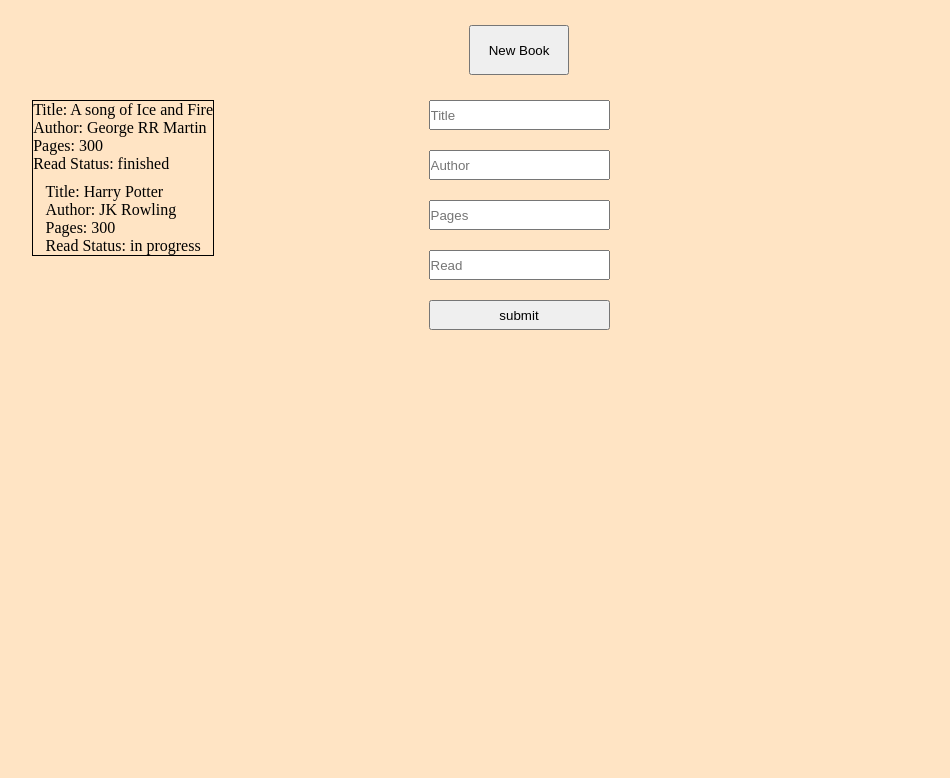
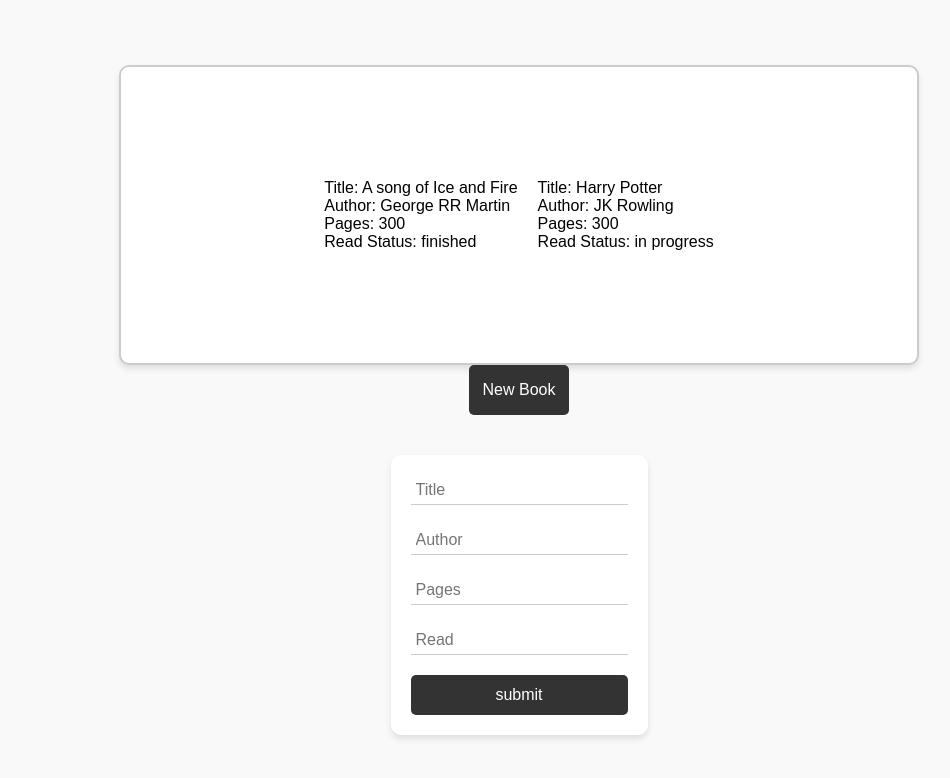
Before and after one commit to Vukipoo/TOP_library, a plain HTML site: page index.html in a window 1280 px wide. Both pictures are taken after a click on the button "New Book". Shown: the whole page, without its empty margins (121-1071 px from the left). Drawn offline with Linux system fonts and the light colour scheme.

Commit message:
update styling

```diff
--- a/style.css
+++ b/style.css
@@ -1,47 +1,96 @@
-*{
+
+* {
     margin: 0;
     padding: 0;
     box-sizing: border-box;
   }
 
-body{
+  body {
+    background-color: #f9f9f9;
+    font-family: Arial, sans-serif;
     display: flex;
+    flex-direction: column;
     justify-content: center;
     align-items: center;
-    background-color:bisque;
+    height: 100vh;
   }
 
-.book-catalog{
+  .book-catalog {
     display: flex;
+    flex-wrap: wrap;
     justify-content: center;
     align-items: center;
-    flex-direction: column;
-    gap: 10px;
-    border: 1px solid black;
-    position: absolute;
-    top: 100px;
-    right: 945px
+    gap: 20px;
+    border: 2px solid #ccc;
+    padding: 20px;
+    border-radius: 10px;
+    width: 80%;
+    max-width: 800px;
+    height: 300px;
+    background-color: #fff;
+    box-shadow: 0 4px 6px rgba(0, 0, 0, 0.1);
   }
 
-.book-form{
+  .book-form {
     display: flex;
     flex-direction: column;
     gap: 20px;
-    position: absolute;
-    top: 100px
+    margin-top: 20px;
+    background-color: #fff;
+    border-radius: 10px;
+    padding: 20px;
+    box-shadow: 0 4px 6px rgba(0, 0, 0, 0.1);
   }
 
-.book-form input{
-    height: 30px
+  .book-form input {
+    height: 30px;
+    padding: 5px;
+    font-size: 16px;
+    border: none;
+    border-bottom: 1px solid #ccc;
+  }
+
+  .book-form input:focus {
+    outline: none;
   }
 
   .book-form button {
-    height: 30px
+    height: 40px;
+    border: none;
+    background-color: #333;
+    color: #fff;
+    font-size: 16px;
+    border-radius: 5px;
+    cursor: pointer;
   }
 
   .new-book-btn {
-    margin-top: 25px;
+    margin-bottom: 20px;
     height: 50px;
     width: 100px;
+    border: none;
+    background-color: #333;
+    color: #fff;
+    font-size: 16px;
+    border-radius: 5px;
+    cursor: pointer;
 
   }
+
+  .initialBooks {
+    display: flex;
+    flex-direction: column;
+    align-items: center;
+    gap: 10px;
+    border: 2px solid #ccc;
+    padding: 20px;
+    border-radius: 10px;
+    background-color: #fff;
+    box-shadow: 0 4px 6px rgba(0, 0, 0, 0.1);
+  }
+
+  .initialBooks h1 {
+    font-size: 18px;
+    font-weight: bold;
+    margin-bottom: 10px;
+  }
```
Lines whose indentation alone changed are shown as unchanged.
